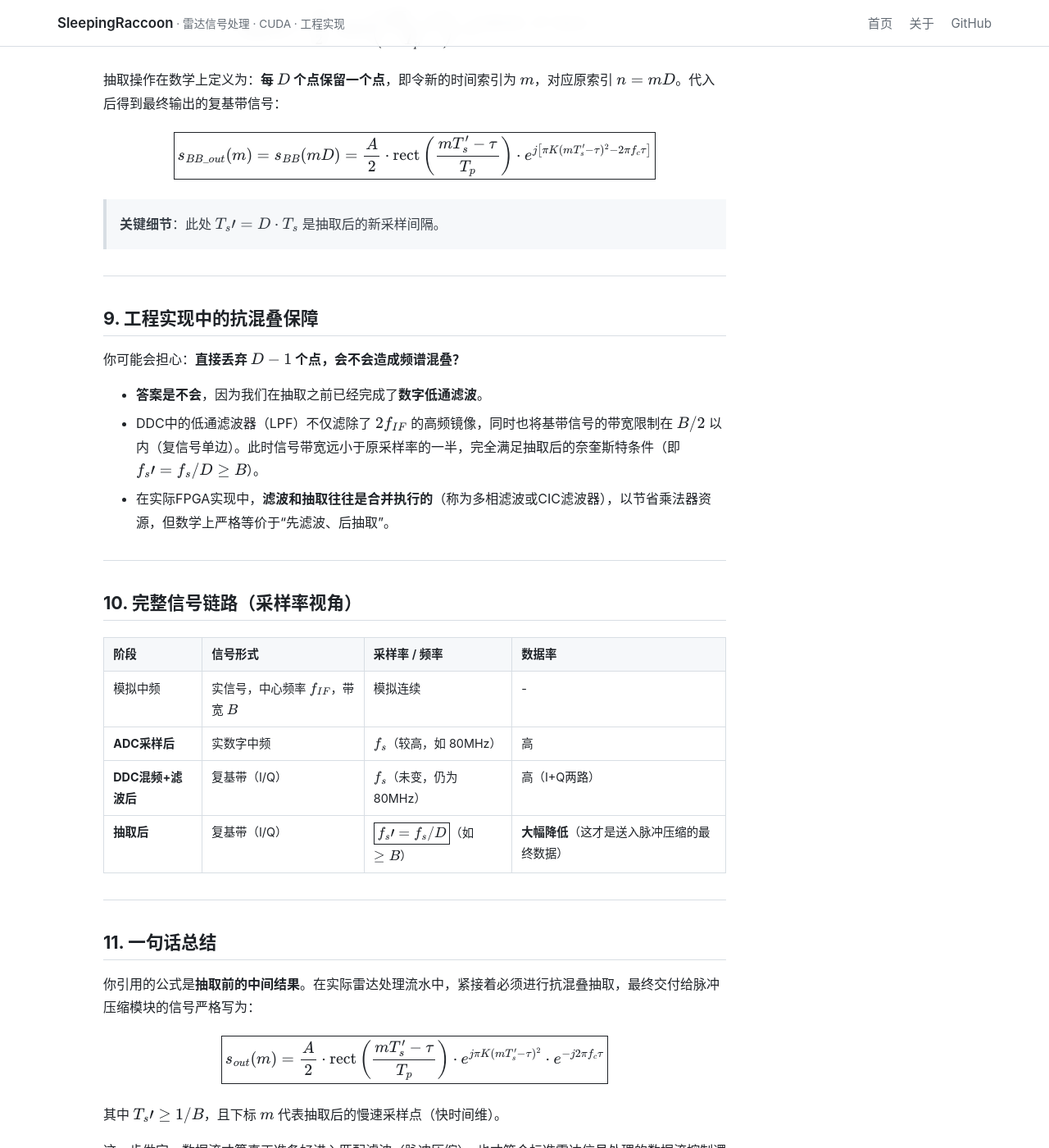
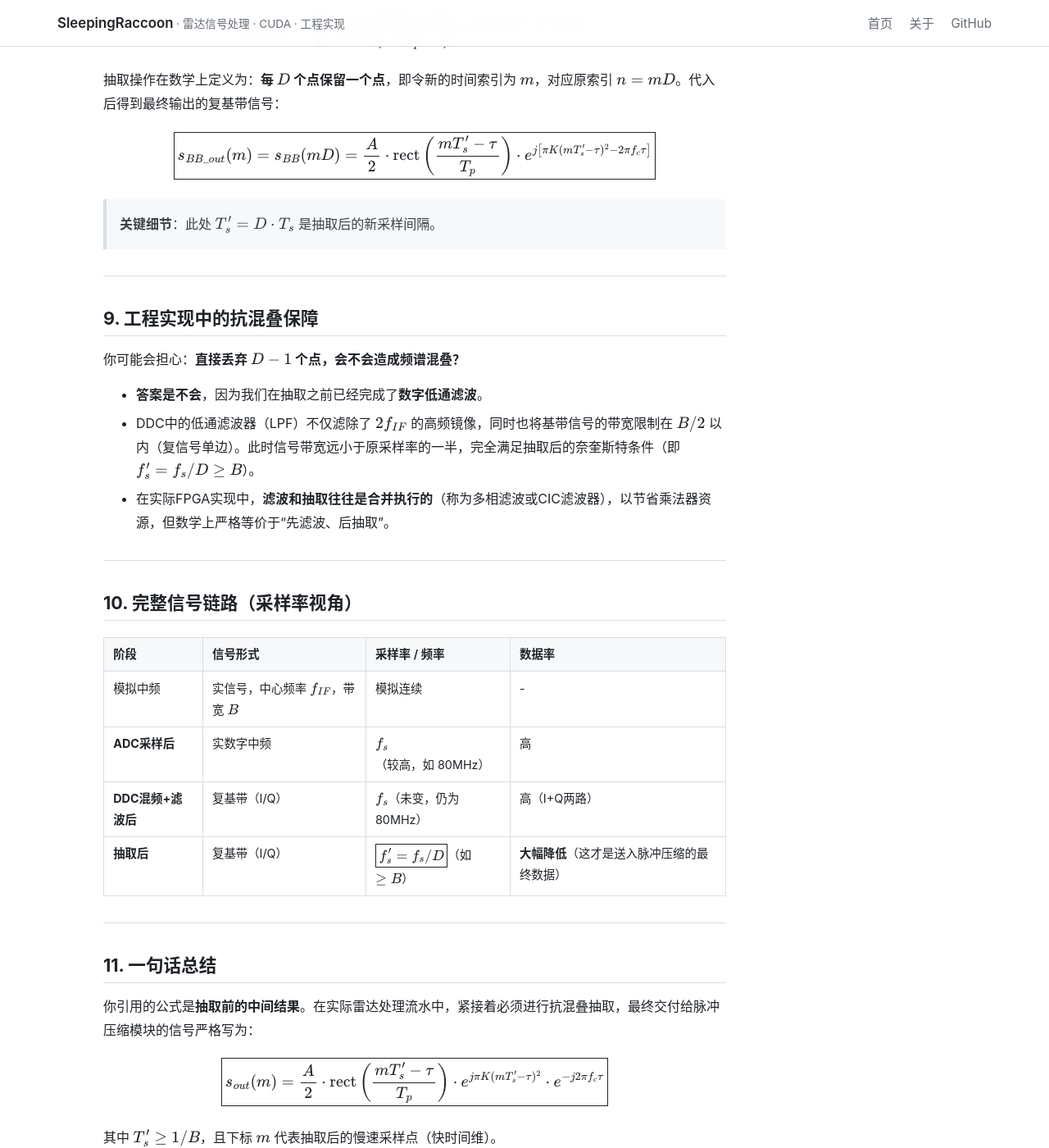
Before and after one commit to SleepingRaccoon/SleepingRaccoon.github.io, a Jekyll site: the page built from _radar/if-sampling-and-ddc.md, in a window 1280 px wide and 1400 px high, scrolled down 4753 px. Shown: the whole window at 82% size. Built offline with Jekyll 4.4.1, drawn with Linux system fonts in a browser that asks for light colours; formulas are drawn with MathJax 3.

```diff
--- a/_radar/if-sampling-and-ddc.md
+++ b/_radar/if-sampling-and-ddc.md
@@ -196,7 +196,7 @@ $$
 \boxed{s_{BB\_out}(m) = s_{BB}(mD) = \frac{A}{2} \cdot \text{rect}\left(\frac{mT_s' - \tau}{T_p}\right) \cdot e^{j\left[\pi K (mT_s' - \tau)^2 - 2\pi f_c \tau\right]}}
 $$
 
-> **关键细节**：此处 $T_s\prime  = D \cdot T_s$ 是抽取后的新采样间隔。
+> **关键细节**：此处 $T_s^{\prime}= D \cdot T_s$ 是抽取后的新采样间隔。
 
 ---
 
@@ -205,7 +205,7 @@ $$
 你可能会担心：**直接丢弃 $D-1$ 个点，会不会造成频谱混叠？**
 
 - **答案是不会**，因为我们在抽取之前已经完成了**数字低通滤波**。
-- DDC中的低通滤波器（LPF）不仅滤除了 $2f_{IF}$ 的高频镜像，同时也将基带信号的带宽限制在 $B/2$ 以内（复信号单边）。此时信号带宽远小于原采样率的一半，完全满足抽取后的奈奎斯特条件（即 $f_s\prime  = f_s/D \ge B$）。
+- DDC中的低通滤波器（LPF）不仅滤除了 $2f_{IF}$ 的高频镜像，同时也将基带信号的带宽限制在 $B/2$ 以内（复信号单边）。此时信号带宽远小于原采样率的一半，完全满足抽取后的奈奎斯特条件（即 $f_s^{\prime}= f_s/D \ge B$）。
 - 在实际FPGA实现中，**滤波和抽取往往是合并执行的**（称为多相滤波或CIC滤波器），以节省乘法器资源，但数学上严格等价于“先滤波、后抽取”。
 
 ---
@@ -217,7 +217,7 @@ $$
 | 模拟中频 | 实信号，中心频率 $f_{IF}$，带宽 $B$ | 模拟连续 | - |
 | **ADC采样后** | 实数字中频 | $f_s$（较高，如 80MHz） | 高 |
 | **DDC混频+滤波后** | 复基带（I/Q） | $f_s$（未变，仍为80MHz） | 高（I+Q两路） |
-| **抽取后** | 复基带（I/Q） | $\boxed{f_s\prime  = f_s / D}$（如 $\ge B$） | **大幅降低**（这才是送入脉冲压缩的最终数据） |
+| **抽取后** | 复基带（I/Q） | $\boxed{f_s^{\prime}= f_s / D}$（如 $\ge B$） | **大幅降低**（这才是送入脉冲压缩的最终数据） |
 
 ---
 
@@ -229,6 +229,6 @@ $$
 \boxed{s_{out}(m) = \frac{A}{2} \cdot \text{rect}\left(\frac{mT_s' - \tau}{T_p}\right) \cdot e^{j\pi K (mT_s' - \tau)^2} \cdot e^{-j2\pi f_c \tau}}
 $$
 
-其中 $T_s\prime  \ge 1/B$，且下标 $m$ 代表抽取后的慢速采样点（快时间维）。
+其中 $T_s^{\prime}\ge 1/B$，且下标 $m$ 代表抽取后的慢速采样点（快时间维）。
 
 这一步做完，数据流才算真正准备好进入匹配滤波（脉冲压缩），也才符合标准雷达信号处理的数据流控制逻辑。
```
Also changed, not shown: _radar/10_RDA_小斜视角.md (+5 -5 lines), 2 other files.
